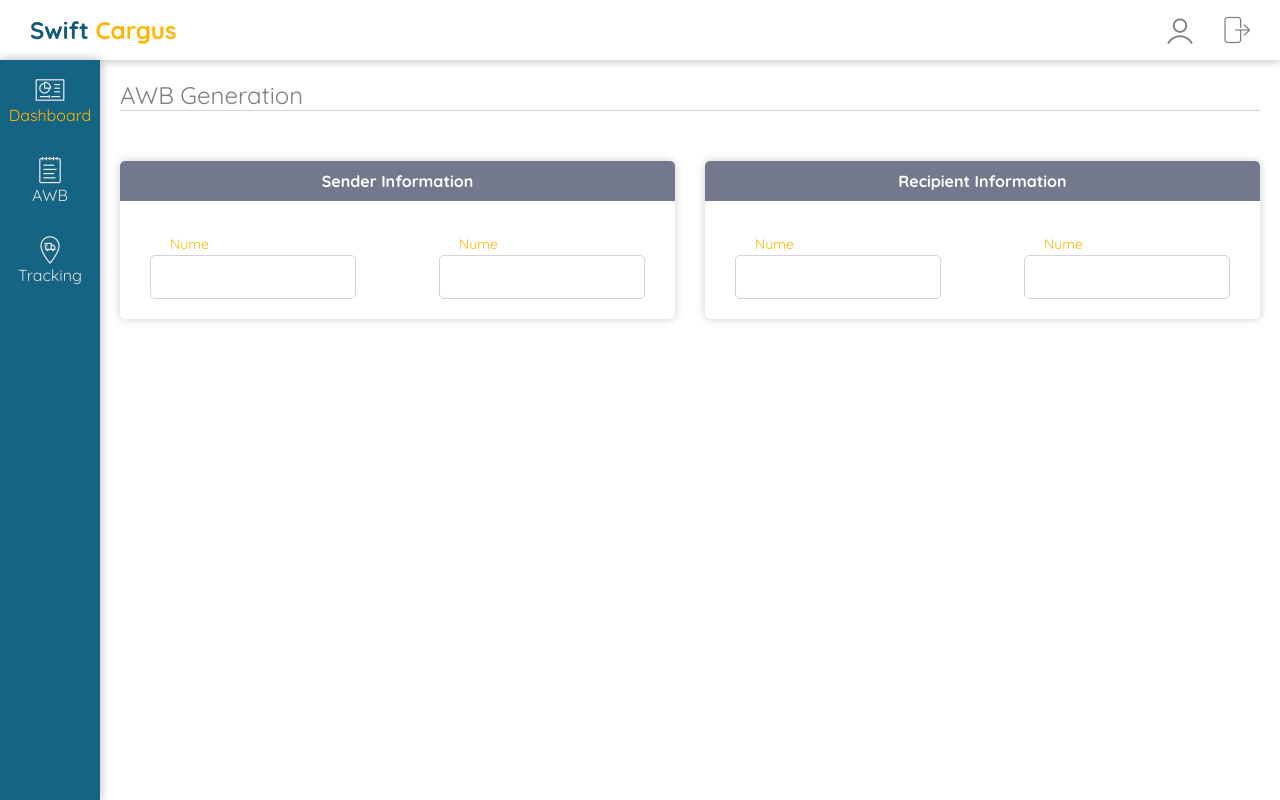
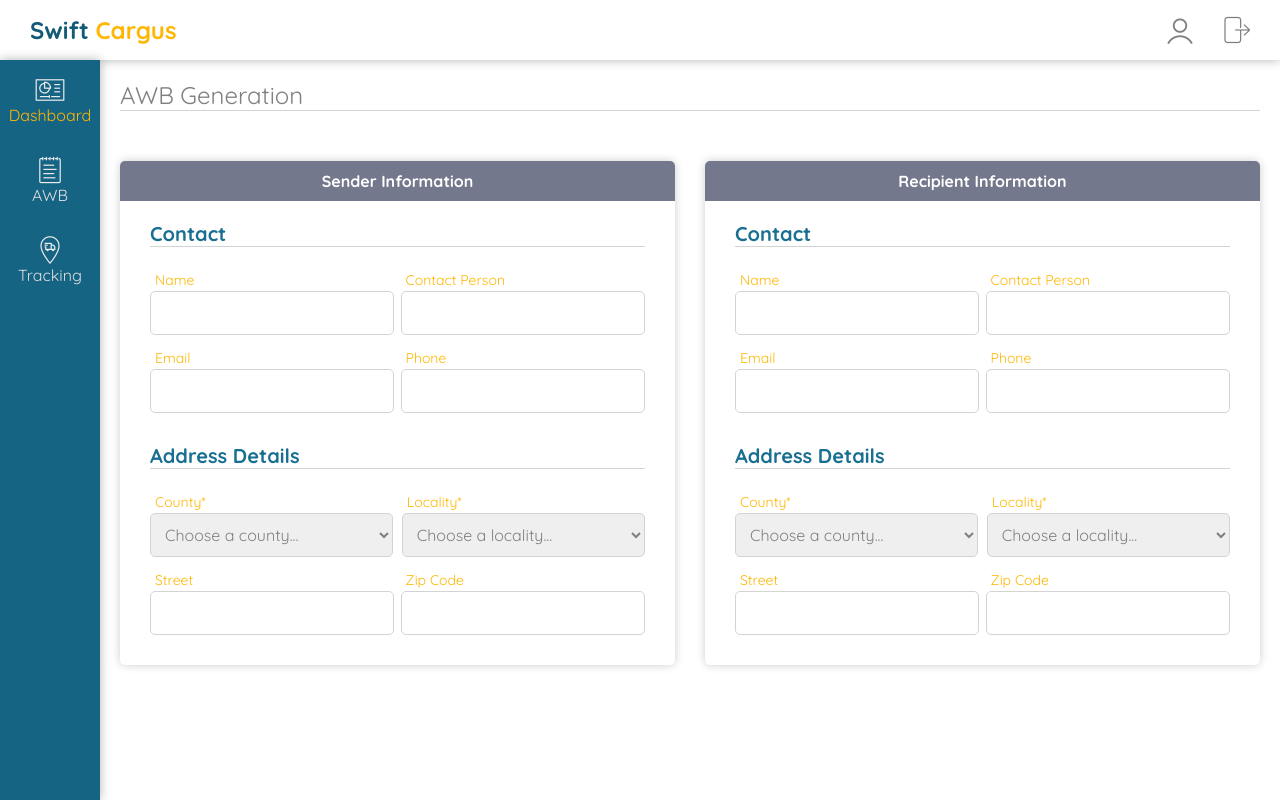
Before and after one commit to Andrew0911/Swift-Cargus, a React (Vite) app in the folder react/: page /awb in a window 1280 px wide. Built offline with nearby package versions, Linux system fonts and the light colour scheme; sample sign-in values are in the browser's storage.

Commit message:
AWB Form WIP

```diff
--- a/react/src/components/AWB.jsx
+++ b/react/src/components/AWB.jsx
@@ -1,8 +1,33 @@
-import React from 'react'
+import React, { useState } from 'react'
 import { Helmet } from "react-helmet";
 import SwiftCargusLogo from '../img/SwiftCargusLogo.png'
+import Field from './Field';
+import DropDownField from './DropDownField';
 
 function AWB() {
+
+  const [senderName, setSenderName] = useState('');
+  const [senderContactPerson, setSenderContactPerson] = useState('');
+  const [senderPhone, setSenderPhone] = useState('');
+  const [senderEmail, setSenderEmail] = useState('');
+  const [senderCounty, setSenderCounty] = useState('');
+  const [senderLocality, setSenderLocality] = useState('');
+  const [senderStreet, setSenderStreet] = useState('');
+  const [senderZipCode, setSenderZipCode] = useState('');
+
+  const [recipientName, setRecipientName] = useState('');
+  const [recipientContactPerson, setRecipientContactPerson] = useState('');
+  const [recipientPhone, setRecipientPhone] = useState('');
+  const [recipientEmail, setRecipientEmail] = useState('');
+  const [recipientCounty, setRecipientCounty] = useState('');
+  const [recipientLocality, setRecipientLocality] = useState('');
+  const [recipientStreet, setRecipientStreet] = useState('');
+  const [recipientZipCode, setRecipientZipCode] = useState('');
+
+  const submitAWB = async (ev) => {
+    ev.preventDefault();
+  }
+
   return (
     <>
       <Helmet>
@@ -12,57 +37,131 @@ function AWB() {
 
       <div className='page-header'>AWB Generation</div>
 
-      <div className='awb-container'>
-        <div className='sender-container'>
+      <form onSubmit={submitAWB}>
+        <div className='awb-container'>
+          <div className='person-container'>
 
-          <div className='header-div'> Sender Information </div>
+            <div className='header-div'> Sender Information </div>
 
-          <div className='container-div'>
+            <div className='heading'> Contact </div>
+            <div className='details-div'>
 
-            <div>
-                <p className='above-input-field'> Nume </p>
-                <input className='input-field'
-                  type='text'
-                />
-            </div>
-
-            <div>
-              <p className='above-input-field'> Nume </p>
-              <input className='input-field'
-                type='text'
+              <Field
+                aboveFieldText = 'Name'
+                fieldText = {senderName}
+                setFieldText = {setSenderName}
+                type = 'text'
+              />
+              <Field
+                aboveFieldText = 'Contact Person'
+                fieldText = {senderContactPerson}
+                setFieldText = {setSenderContactPerson}
+                type = 'text'
+              />
+              <Field
+                aboveFieldText = 'Email'
+                fieldText = {senderEmail}
+                setFieldText = {setSenderEmail}
+                type = 'email'
+              />
+              <Field
+                aboveFieldText = 'Phone'
+                fieldText = {senderPhone}
+                setFieldText = {setSenderPhone}
+                type = 'text'
               />
             </div>
 
+            <div className='heading'> Address Details </div>
+            <div className='details-div'>
+
+              <DropDownField
+                aboveFieldText = 'County*'
+                fieldText = {senderCounty}
+                setFieldText = {setSenderCounty}
+              />
+              <DropDownField
+                aboveFieldText = 'Locality*'
+                fieldText = {senderLocality}
+                setFieldText = {setSenderLocality}
+              />
+              <Field
+                aboveFieldText = 'Street'
+                fieldText = {senderStreet}
+                setFieldText = {setSenderStreet}
+                type = 'text'
+              />
+              <Field
+                aboveFieldText = 'Zip Code'
+                fieldText = {senderZipCode}
+                setFieldText = {setSenderZipCode}
+                type = 'text'
+              />
+            </div>
           </div>
 
-        </div>
+          <div className='person-container'>
 
-        <div className='recipient-container'>
+            <div className='header-div'> Recipient Information </div>
 
-          <div className='header-div'> Recipient Information </div>
+            <div className='heading'> Contact </div>
+            <div className='details-div'>
 
-          <div className='container-div'>
-
-            <div>
-              <p className='above-input-field'> Nume </p>
-              <input className='input-field'
-                type='text'
+              <Field
+                aboveFieldText = 'Name'
+                fieldText = {recipientName}
+                setFieldText = {setRecipientName}
+                type = 'text'
+              />
+              <Field
+                aboveFieldText = 'Contact Person'
+                fieldText = {recipientContactPerson}
+                setFieldText = {setRecipientContactPerson}
+                type = 'text'
+              />
+              <Field
+                aboveFieldText = 'Email'
+                fieldText = {recipientEmail}
+                setFieldText = {setRecipientEmail}
+                type = 'email'
+              />
+              <Field
+                aboveFieldText = 'Phone'
+                fieldText = {recipientPhone}
+                setFieldText = {setRecipientPhone}
+                type = 'text'
               />
             </div>
 
-            <div>
-              <p className='above-input-field'> Nume </p>
-              <input className='input-field'
-                type='text'
+            <div className='heading'> Address Details </div>
+            <div className='details-div'>
+
+              <DropDownField
+                aboveFieldText = 'County*'
+                fieldText = {recipientCounty}
+                setFieldText = {setRecipientCounty}
+              />
+              <DropDownField
+                aboveFieldText = 'Locality*'
+                fieldText = {recipientLocality}
+                setFieldText = {setRecipientLocality}
+              />
+              <Field
+                aboveFieldText = 'Street'
+                fieldText = {recipientStreet}
+                setFieldText = {setRecipientStreet}
+                type = 'text'
+              />
+              <Field
+                aboveFieldText = 'Zip Code'
+                fieldText = {recipientZipCode}
+                setFieldText = {setRecipientZipCode}
+                type = 'text'
               />
             </div>
-
           </div>
-
         </div>
-
-      </div>
-
+      </form>
     </>
   )
 }
--- /dev/null
+++ b/react/src/components/DropDownField.jsx
@@ -0,0 +1,23 @@
+import React from 'react'
+
+function DropDownField(props) {
+    const { aboveFieldText, fieldText, setFieldText } = props;
+    return (
+        <div>
+            <p className='above-input-field'> {aboveFieldText} </p>
+            <select
+                className='select-field'
+                value={fieldText}
+                aria-placeholder='Select an option...'
+                onChange={ev => setFieldText(ev.target.value)}
+            >
+                <option value="" hidden disbled>Choose a {aboveFieldText.replace(/\*/g, '').toLowerCase()}...</option>
+                <option value="option1">Option 1</option>
+                <option value="option2">Option 2</option>
+                <option value="option3">Option 3</option>
+            </select>
+        </div>
+    )
+}
+
+export default DropDownField
--- /dev/null
+++ b/react/src/components/Field.jsx
@@ -0,0 +1,18 @@
+import React from 'react'
+
+function Field(props) {
+    const { aboveFieldText, fieldText, setFieldText, fieldType } = props;
+    return (
+        <div>
+            <p className='above-input-field'> {aboveFieldText} </p>
+            <input
+                className='input-field'
+                type={fieldType}
+                value={fieldText}
+                onChange={ev => setFieldText(ev.target.value)}
+            />
+        </div>
+    )
+}
+
+export default Field
--- a/react/src/components/Header.jsx
+++ b/react/src/components/Header.jsx
@@ -2,6 +2,7 @@ import SignOut from '../img/SignOut.png'
 import DefaultAvatar from '../img/DefaultAvatar.png'
 import { useStateContext } from '../contexts/ContextProvider';
 import axiosClient from '../axios';
+import router from '../router';
 
 function Header() {
   const { setCurrentUser, setUserToken } = useStateContext();
--- a/react/src/style.scss
+++ b/react/src/style.scss
@@ -216,7 +216,7 @@
     border: 1px solid lightgray;
     border-radius: 5px;
     height: 3.5vh;
-    width: 15vw;
+    width: 18vw;
     font-size: 16px;
     font-family: "Quicksand", sans-serif;
     padding-top: 7px;
@@ -226,8 +226,30 @@
     &:hover
     {
         border-color: #ffb703;
+        cursor: pointer;
     }
 
+}
+
+.select-field
+{
+    outline: none;
+    border: 1px solid lightgray;
+    border-radius: 5px;
+    height: 5.5vh;
+    width: 19vw;
+    font-size: 16px;
+    color: gray;
+    font-family: "Quicksand", sans-serif;
+    padding-top: 7px;
+    padding-bottom: 7px;
+    padding-left: 10px;
+
+    &:hover
+    {
+        border-color: #ffb703;
+        cursor: pointer;
+    }
 }
 
 .above-input-field
@@ -235,7 +257,7 @@
     margin-bottom: 2px;
     font-size: 14px;
     color: #ffb703;
-    padding-left: 20px;
+    padding-left: 5px;
 }
 
 .awb-container
@@ -244,13 +266,23 @@
     gap: 30px;
     margin-top: 50px;
 
-    .sender-container
+    .person-container
     {
         box-shadow: 0 0 10px rgba(0, 0, 0, 0.2);
         backdrop-filter: blur(5px);
-        padding-bottom: 20px;
-        flex: 1;
         border-radius: 5px;
+
+        .heading
+        {
+            color:#186f92;
+            margin-left: 30px;
+            margin-right: 30px;
+            margin-bottom: 10px;
+            font-family: "Quicksand", sans-serif;
+            font-size: 20px;
+            font-weight: bold;
+            border-bottom: 1px solid lightgray;
+        }
 
         .header-div
         {
@@ -263,43 +295,15 @@
             text-align: center;
         }
 
-        .container-div
+        .details-div
         {
             display: flex;
+            flex-wrap: wrap;
             justify-content: space-between;
             padding-left: 30px;
             padding-right: 30px;
-
+            margin-bottom: 30px;
         }
-    }
-
-    .recipient-container
-    {
-        box-shadow: 0 0 10px rgba(0, 0, 0, 0.2);
-        backdrop-filter: blur(5px);
-        padding-bottom: 20px;
-        flex: 1;
-        border-radius: 5px;
-
-        .header-div
-        {
-            border-radius: 5px 5px 0px 0px;
-            padding: 10px;
-            background-color:#74788d;
-            color: white;
-            font-weight: bold;
-            margin-bottom: 20px;
-            text-align: center;
-        }
-
-        .container-div
-        {
-            display: flex;
-            justify-content: space-between;
-            padding-left: 30px;
-            padding-right: 30px;
-        }
-
     }
 }
 
--- a/react/src/views/Login.jsx
+++ b/react/src/views/Login.jsx
@@ -89,7 +89,7 @@ export default function Login() {
                     </div>
                     }
 
-                    <p>Do not have an account? <a className = 'link' href = '/register'> Register </a></p>
+                    <p>Don't have an account? <a className = 'link' href = '/register'> Register </a></p>
                 </div>
             </div>
         </div>
```
